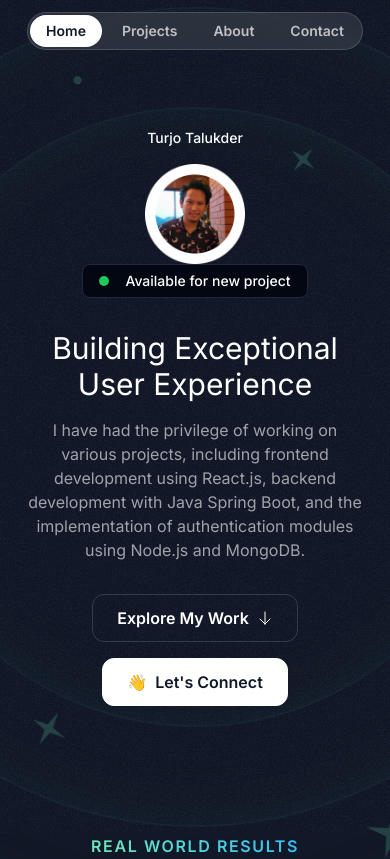
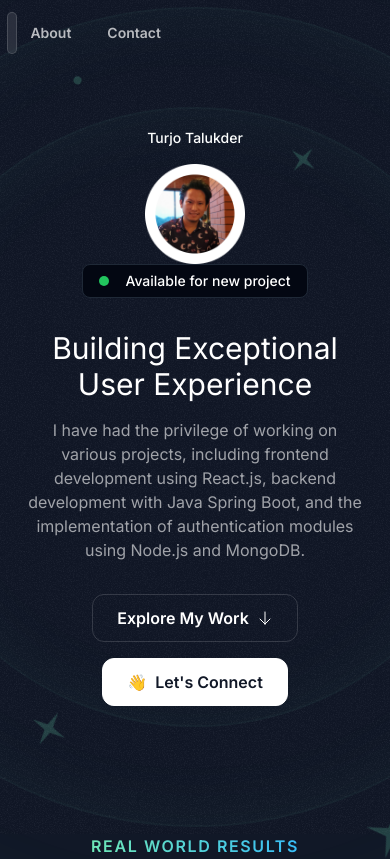
Before and after one commit to turjot55/protfolio, a Next.js app: page / in a window 390 px wide. Shown: the top 859 px of the page. Built offline with nearby package versions, Linux system fonts and the light colour scheme; a web font is replaced by a local one.

Commit message:
android device responsive testing

```diff
--- a/src/sections/Header.tsx
+++ b/src/sections/Header.tsx
@@ -1,27 +1,4 @@
-// export const Header = () => {
-//   return (
-//     <div className="flex justify-center items-center fixed top-3 w-full z-10">
-//       <nav className="flex gap-1 p-0.5 border border-white/15 rounded-full bg-white/10 backdrop-blur">
-//         <a href="#" className="nav-item ">
-//           Home
-//         </a>
-//         <a href="#" className="nav-item">
-//           Projects
-//         </a>
-//         <a href="#" className="nav-item">
-//           About
-//         </a>
-//         <a
-//           href="#"
-//           className="nav-item bg-white text-gray-900 hover:bg-white/70 hover:text-gray-900">
-//           Contact
-//         </a>
-//       </nav>
-//     </div>
-//   );
-// };
 "use client";
-
 import { useState, useEffect } from "react";
 
 export const Header: React.FC = () => {
@@ -40,9 +17,7 @@ export const Header: React.FC = () => {
 
   useEffect(() => {
     window.addEventListener("scroll", handleScroll);
-    return () => {
-      window.removeEventListener("scroll", handleScroll);
-    };
+    return () => window.removeEventListener("scroll", handleScroll);
   }, []);
 
   const getNavItemClass = (section: string) => {
@@ -52,8 +27,8 @@ export const Header: React.FC = () => {
   };
 
   return (
-    <div className="flex justify-center items-center fixed top-3 w-full z-10">
-      <nav className="flex gap-1 p-0.5 border border-white/15 rounded-full bg-white/10 backdrop-blur">
+    <div className="fixed  top-3 w-full z-10 flex justify-center px-3   pr-[500px]">
+      <nav className="flex flex-wrap sm:flex-nowrap justify-center items-center gap-2 sm:gap-1 p-1 border border-white/15 rounded-full bg-white/10 backdrop-blur-sm w-full max-w-xs sm:max-w-fit">
         <a href="#home" className={getNavItemClass("home")}>
           Home
         </a>
```
